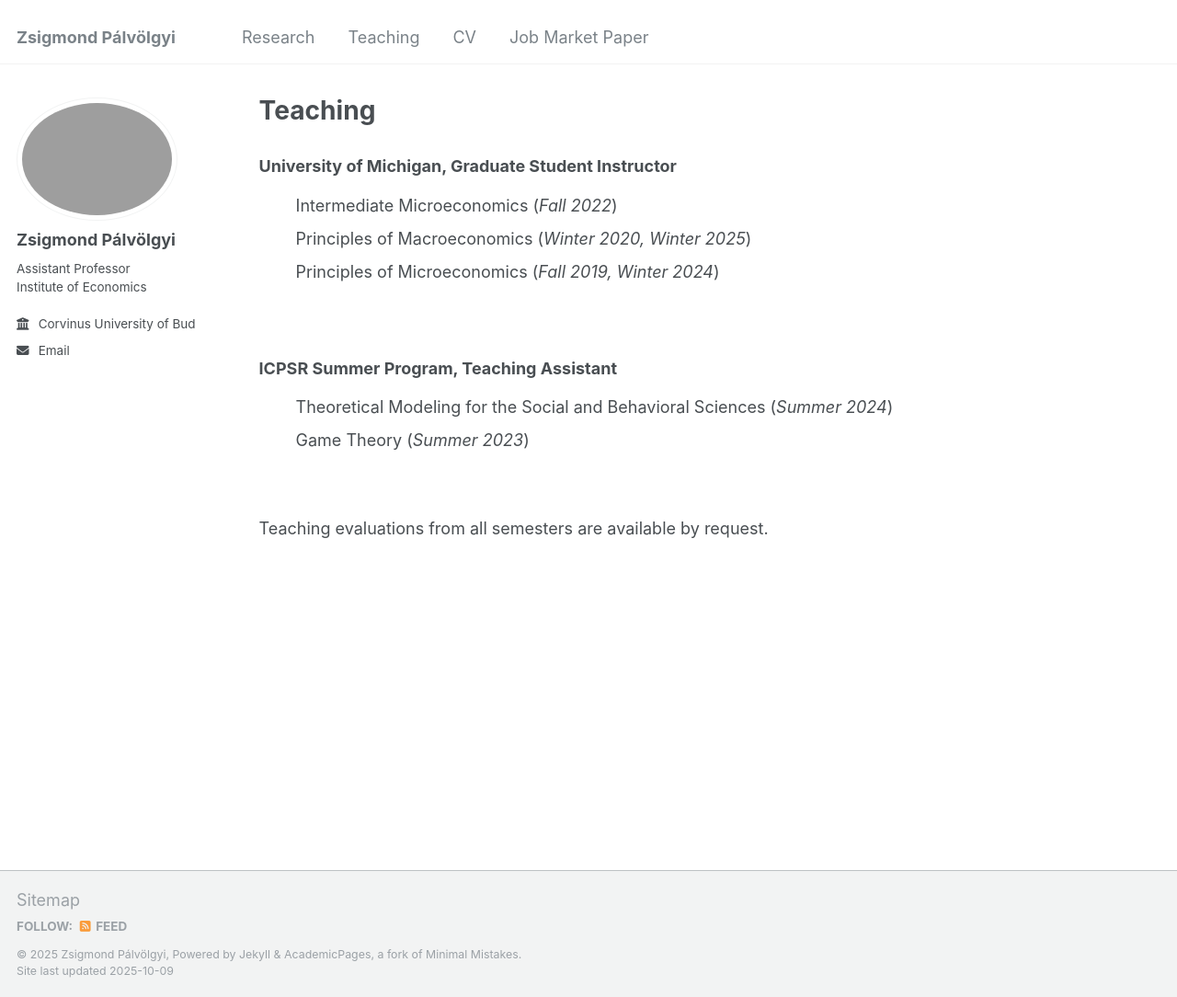
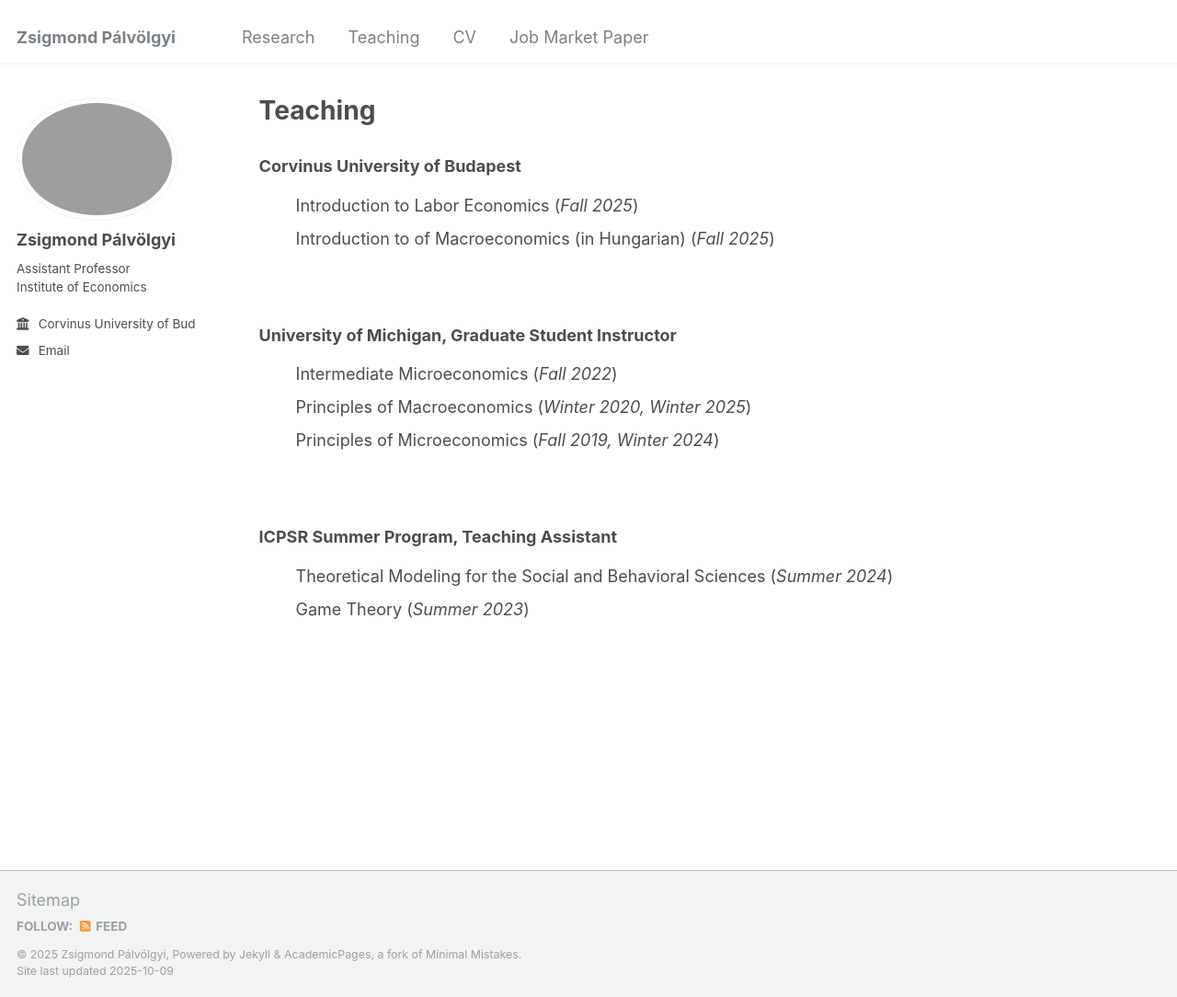
Before and after one commit to zsigmond-palvolgyi/zsigmond-palvolgyi.github.io, a Jekyll site: the page built from _pages/teaching.md, in a window 1280 px wide and 1084 px high. Shown: the whole window at 92% size. Built offline with Jekyll 4.4.1, drawn with Linux system fonts in a browser that asks for light colours.

Commit message:
Update teaching.md

```diff
--- a/_pages/teaching.md
+++ b/_pages/teaching.md
@@ -4,6 +4,13 @@ title: "Teaching"
 permalink: /teaching/
 author_profile: true
 ---
+
+### Corvinus University of Budapest
+<ul style="list-style-type:none;">
+  <li>Introduction to Labor Economics (<em>Fall 2025</em>)</li>
+  <li>Introduction to of Macroeconomics (in Hungarian) (<em>Fall 2025</em>)</li>
+</ul>
+<br>
 
 ### University of Michigan, Graduate Student Instructor
 <ul style="list-style-type:none;">
@@ -19,7 +26,3 @@ author_profile: true
   <li>Theoretical Modeling for the Social and Behavioral Sciences (<em>Summer 2024</em>)</li>
   <li>Game Theory (<em>Summer 2023</em>)</li>
 </ul>
-
-<br>
-
-Teaching evaluations from all semesters are available by request.
```
